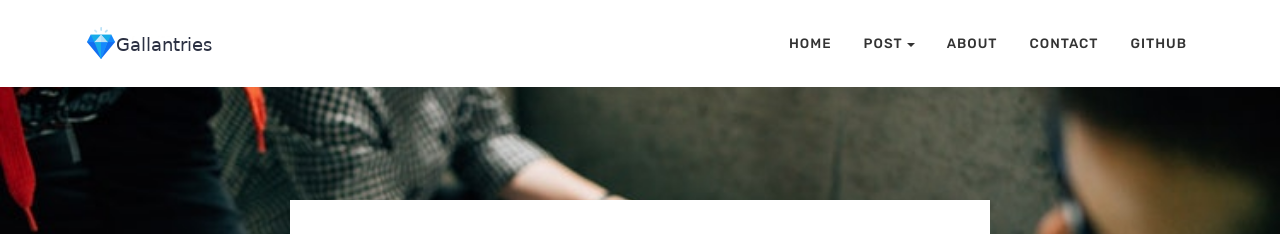
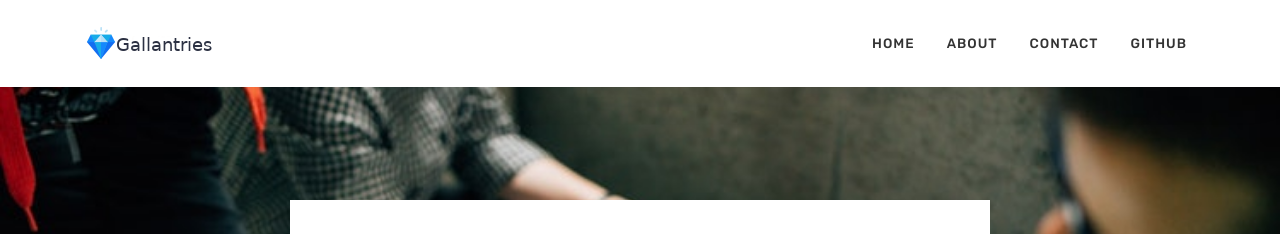
Before and after one commit to gallantries/gallantries.github.io, a Jekyll site: the page built from index.html, in a window 1280 px wide. Shown: the top 234 px of the page. Built offline with Jekyll 4.4.1, drawn with Linux system fonts in a browser that asks for light colours; the list of posts is cut into pages by our own code.

Commit message:
remove menu item

```diff
--- a/_layouts/default.html
+++ b/_layouts/default.html
@@ -58,14 +58,6 @@
 
                 <li class="nav-item">
                 <a class="nav-link" href="{{ site.baseurl }}/index.html">Home</a>
-                </li>
-
-                <li class="nav-item dropdown">
-                    <a class="nav-link dropdown-toggle" href="#" id="dropdown01" data-toggle="dropdown" aria-haspopup="true" aria-expanded="false">Post</a>
-                    <div class="dropdown-menu" aria-labelledby="dropdown01">
-                    <a class="dropdown-item" href="{{ site.baseurl }}/jekyll/tutorial/2018/01/12/is-intelligence-enough.html">Left Sidebar</a>
-                    <a class="dropdown-item" href="{{ site.baseurl }}/jekyll/tutorial/2018/01/12/red-riding.html">Right Sidebar</a>
-                    </div>
                 </li>
 
                 <li class="nav-item">
```
